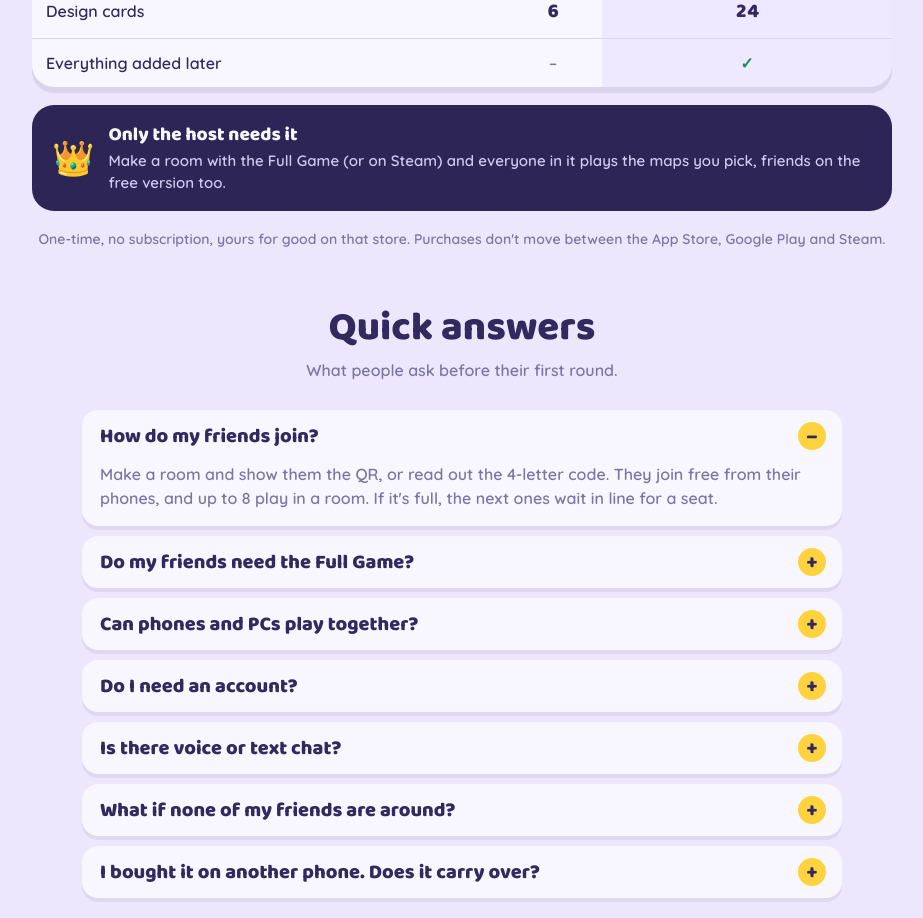
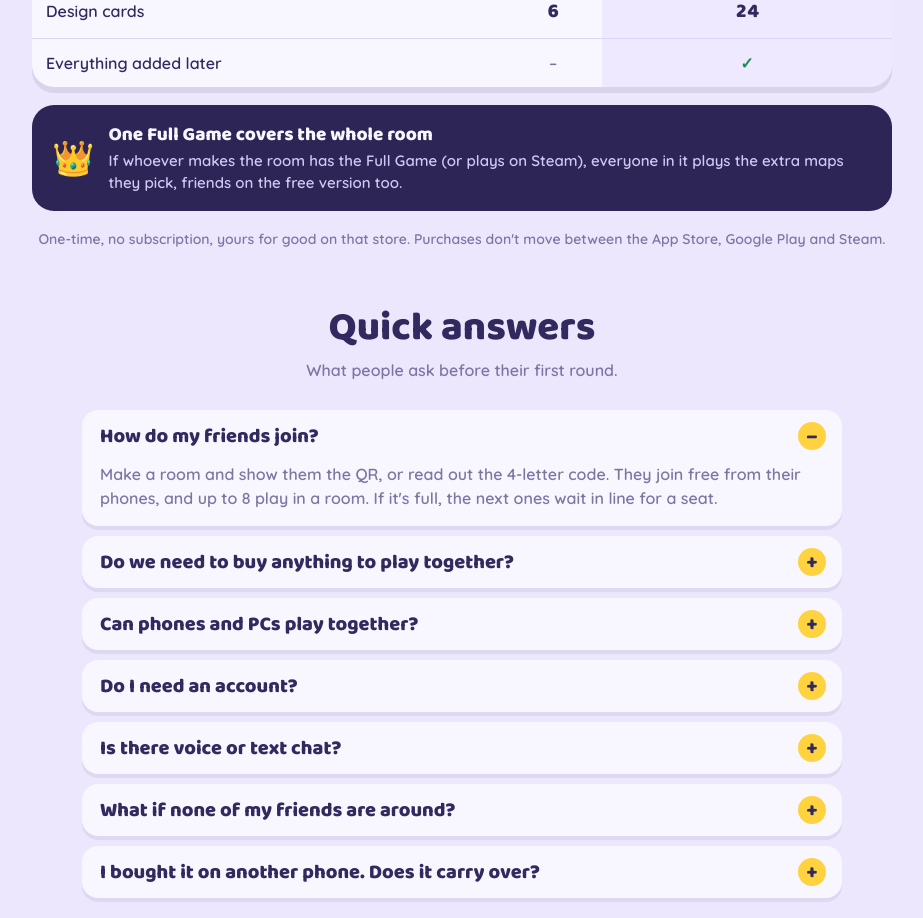
Before and after one commit to EtayM/balagangames-site, a plain HTML site: page index.html in a window 1280 px wide. Shown: the part 3480-4398 px from the top of the page, without its empty margins (178-1101 px from the left). Drawn offline with Linux system fonts and the light colour scheme.

Commit message:
home: FAQ and host band lead with free together (user note); coin note
Co-Authored-By: Claude Opus 5.5 <noreply@anthropic.com>

```diff
--- a/index.html
+++ b/index.html
@@ -109,7 +109,7 @@
   </div>
   <div class="hostband">
     <span class="crown" aria-hidden="true">👑</span>
-    <div><b>Only the host needs it</b><p>Make a room with the Full Game (or on Steam) and everyone in it plays the maps you pick, friends on the free version too.</p></div>
+    <div><b>One Full Game covers the whole room</b><p>If whoever makes the room has the Full Game (or plays on Steam), everyone in it plays the extra maps they pick, friends on the free version too.</p></div>
   </div>
   <p class="fine">One-time, no subscription, yours for good on that store. Purchases don't move between the App Store, Google Play and Steam.</p>
 </div></section>
@@ -119,7 +119,7 @@
   <p class="lead">What people ask before their first round.</p>
   <div class="faq">
     <details open><summary>How do my friends join?</summary><p>Make a room and show them the QR, or read out the 4-letter code. They join free from their phones, and up to 8 play in a room. If it's full, the next ones wait in line for a seat.</p></details>
-    <details><summary>Do my friends need the Full Game?</summary><p>No. Only the host does: everyone in your room plays the maps you pick.</p></details>
+    <details><summary>Do we need to buy anything to play together?</summary><p>No. You and your friends play free, together, for as long as you like. The Full Game only adds extras, and if whoever makes the room has it, everyone in that room gets to play its extra maps too.</p></details>
     <details><summary>Can phones and PCs play together?</summary><p>Yes. iPhone, iPad, Android, Windows and Mac all join the same rooms.</p></details>
     <details><summary>Do I need an account?</summary><p>No account and no sign-in. Pick a name and play.</p></details>
     <details><summary>Is there voice or text chat?</summary><p>No. You talk with emotes in the game, so call your friends or hop in our Discord.</p></details>
--- a/site.css
+++ b/site.css
@@ -274,7 +274,7 @@ button.trailer { width: 100%; cursor: pointer; padding: 0; font: inherit; }
 .compare .col { font-family: "Baloo 2", sans-serif; font-weight: 800; font-size: 22px; line-height: 1.1; display: flex; align-items: center; justify-content: center; gap: 6px; }
 .compare .tag { display: block; font-size: 13px; color: var(--ink-sub); margin-top: 4px; }
 .compare .full { background: rgba(124, 77, 255, 0.08); }
-.compare .coin { display: inline-grid; place-items: center; flex: none; width: 26px; height: 26px; border-radius: 50%; background: var(--accent); color: var(--ink); font-size: 14px; line-height: 1; box-shadow: inset 0 -2px 0 rgba(0,0,0,0.15); }
+.compare .coin { display: inline-grid; place-items: center; flex: none; width: 26px; height: 26px; border-radius: 50%; background: var(--accent); color: var(--ink); font-size: 14px; line-height: 1; box-shadow: inset 0 -2px 0 rgba(0,0,0,0.15); /* centred on the letters' ink (measured), no offset needed */ }
 .compare .yes { color: #1E8C57; font-weight: 700; }
 .compare .no { color: var(--ink-sub); }
 .compare .num { font-family: "Baloo 2", sans-serif; font-weight: 800; font-size: 20px; font-variant-numeric: tabular-nums; }
```
